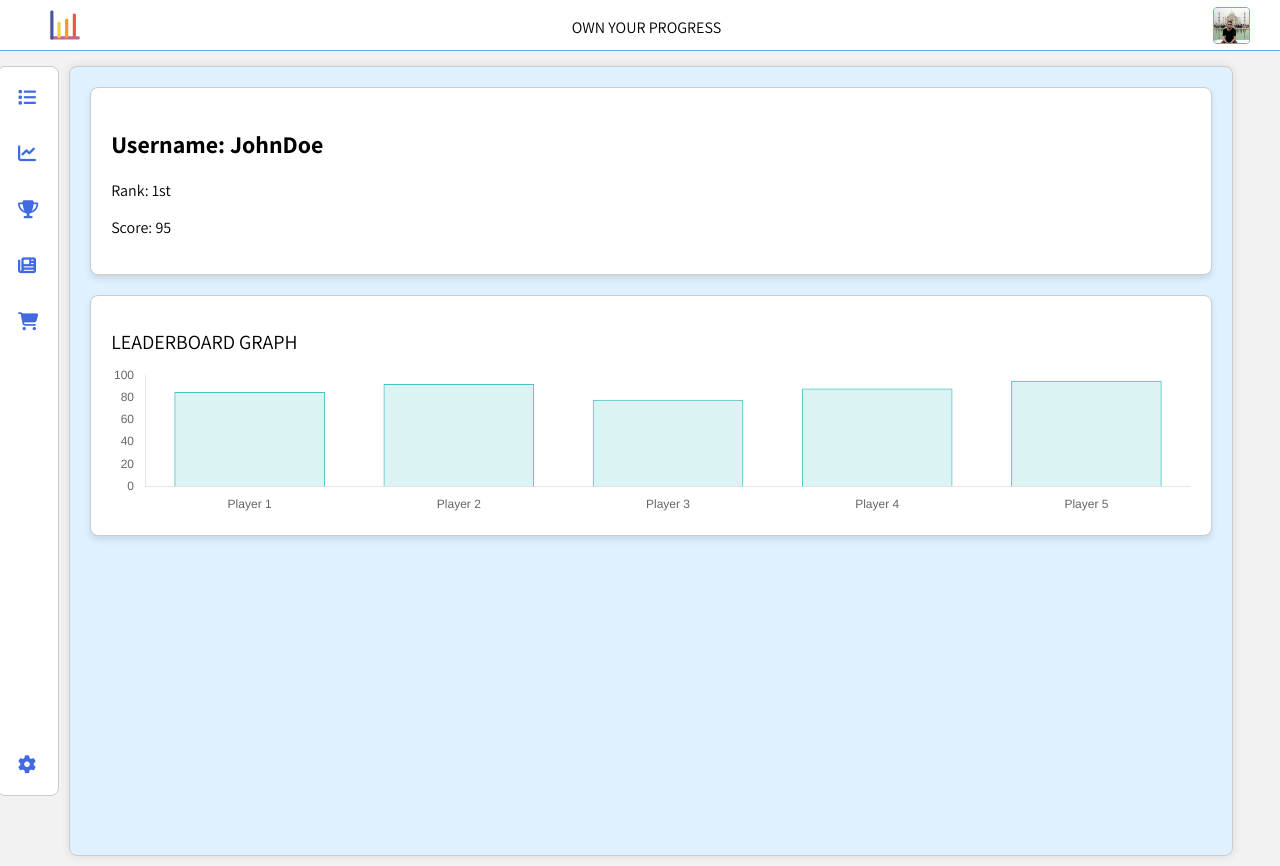
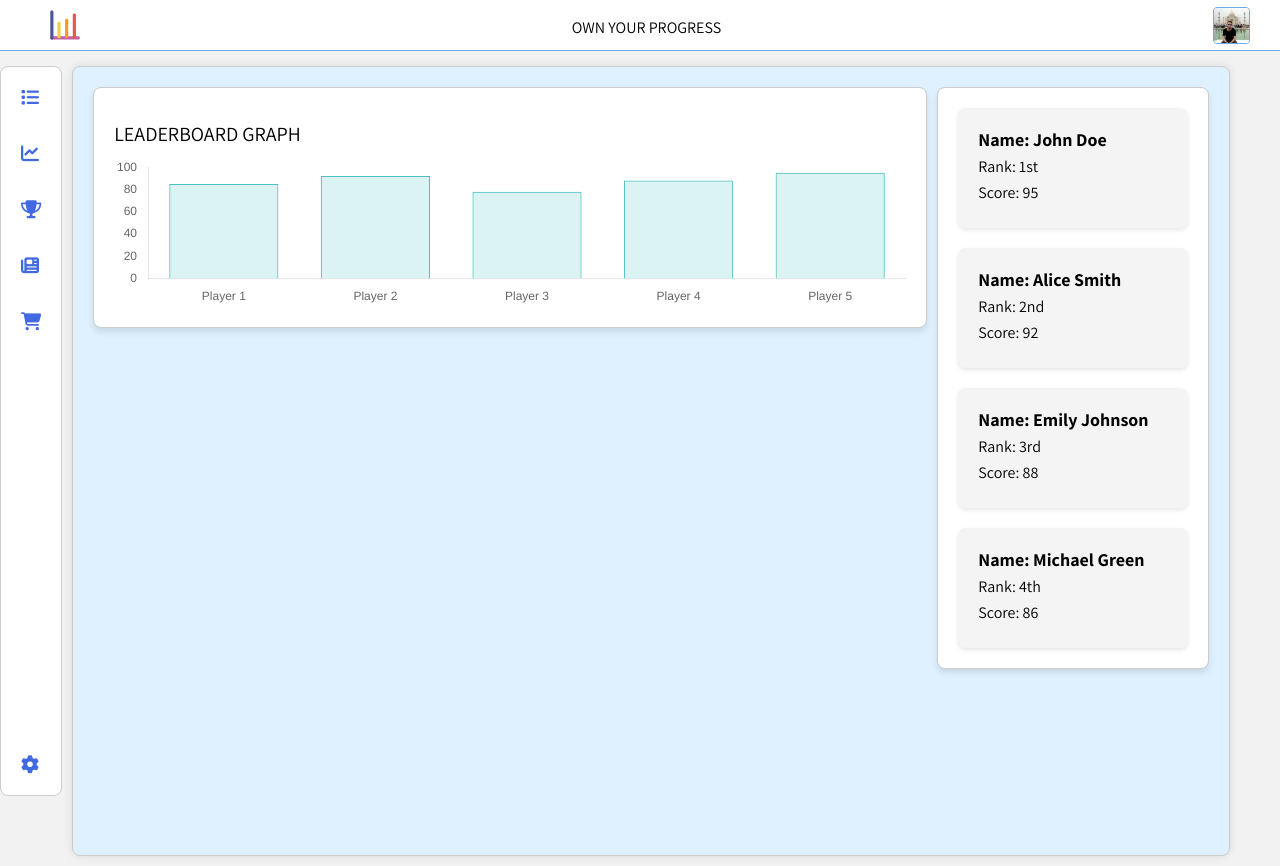
Before and after one commit to joseph-johnson27001/habits_tracker, a Vue app: page /#/leaderboard in a window 1280 px wide. Built offline with nearby package versions, Linux system fonts and the light colour scheme.

Commit message:
New layout

```diff
--- a/src/components/Leaderboard/LeaderboardUserStats.vue
+++ b/src/components/Leaderboard/LeaderboardUserStats.vue
@@ -1,36 +1,88 @@
 <template>
   <div class="card">
     <div class="user-stats">
-      <div class="user-stat">
-        <h2>Username: JohnDoe</h2>
-        <p>Rank: 1st</p>
-        <p>Score: 95</p>
+      <div class="user-stat" v-for="(user, index) in users" :key="index">
+        <h2>Name: {{ user.name }}</h2>
+        <p>Rank: {{ user.rank }}{{ getRankSuffix(user.rank) }}</p>
+        <p>Score: {{ user.score }}</p>
         <!-- Add more user stats as needed -->
       </div>
-      <!-- Add more user cards for different users -->
     </div>
   </div>
 </template>
 
 <script>
 export default {
-  // Simulated data (replace with actual data)
   data() {
     return {
       users: [
         {
-          username: "JohnDoe",
+          name: "John Doe",
           rank: 1,
           score: 95,
         },
         {
-          username: "AliceSmith",
+          name: "Alice Smith",
           rank: 2,
           score: 92,
         },
-        // Add more user data as needed
+        {
+          name: "Emily Johnson",
+          rank: 3,
+          score: 88,
+        },
+        {
+          name: "Michael Green",
+          rank: 4,
+          score: 86,
+        },
       ],
     };
   },
+  methods: {
+    getRankSuffix(rank) {
+      const suffixes = ["st", "nd", "rd"];
+      const lastDigit = rank % 10;
+      const secondLastDigit = (rank % 100) / 10;
+
+      if (secondLastDigit === 1) {
+        return "th";
+      }
+
+      if (lastDigit <= 3) {
+        return suffixes[lastDigit - 1];
+      }
+
+      return "th";
+    },
+  },
 };
 </script>
+
+<style scoped>
+.user-stats {
+  display: flex;
+  flex-direction: column; /* Display items vertically */
+  gap: 20px;
+}
+
+.user-stat {
+  flex: none; /* Prevent wrapping */
+  padding: 20px;
+  background-color: #f4f4f4;
+  border-radius: 8px;
+  box-shadow: 0 2px 4px rgba(0, 0, 0, 0.1);
+}
+
+h2 {
+  font-size: 18px;
+  margin: 0;
+}
+
+p {
+  font-size: 16px;
+  margin: 5px 0;
+}
+
+/* Add more styles as needed */
+</style>
--- a/src/views/LeaderboardPage.vue
+++ b/src/views/LeaderboardPage.vue
@@ -1,10 +1,10 @@
 <template>
   <div class="leaderboard-page">
     <div>
-      <LeaderboardUserStats />
+      <LeaderboardGraph />
     </div>
     <div>
-      <LeaderboardGraph />
+      <LeaderboardUserStats />
     </div>
   </div>
 </template>
@@ -24,7 +24,7 @@ export default {
 <style>
 .leaderboard-page {
   display: grid;
-  grid-template-columns: 1fr;
+  grid-template-columns: 3fr 1fr;
   gap: 10px;
 }
 </style>
```
